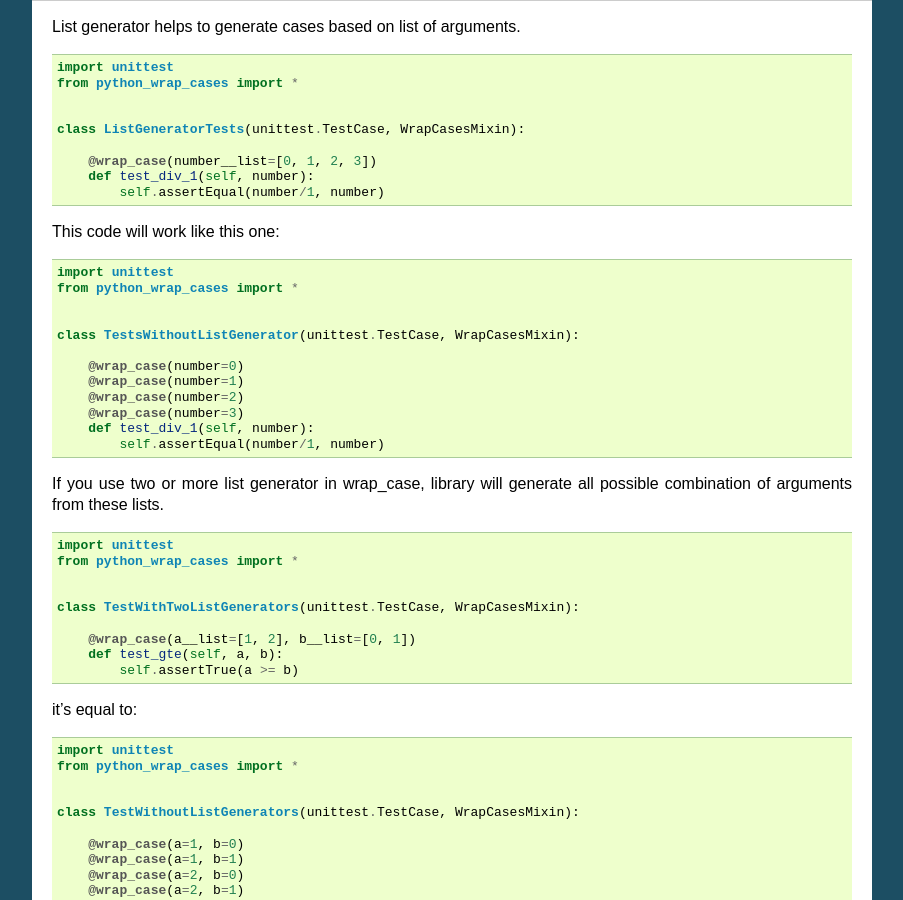
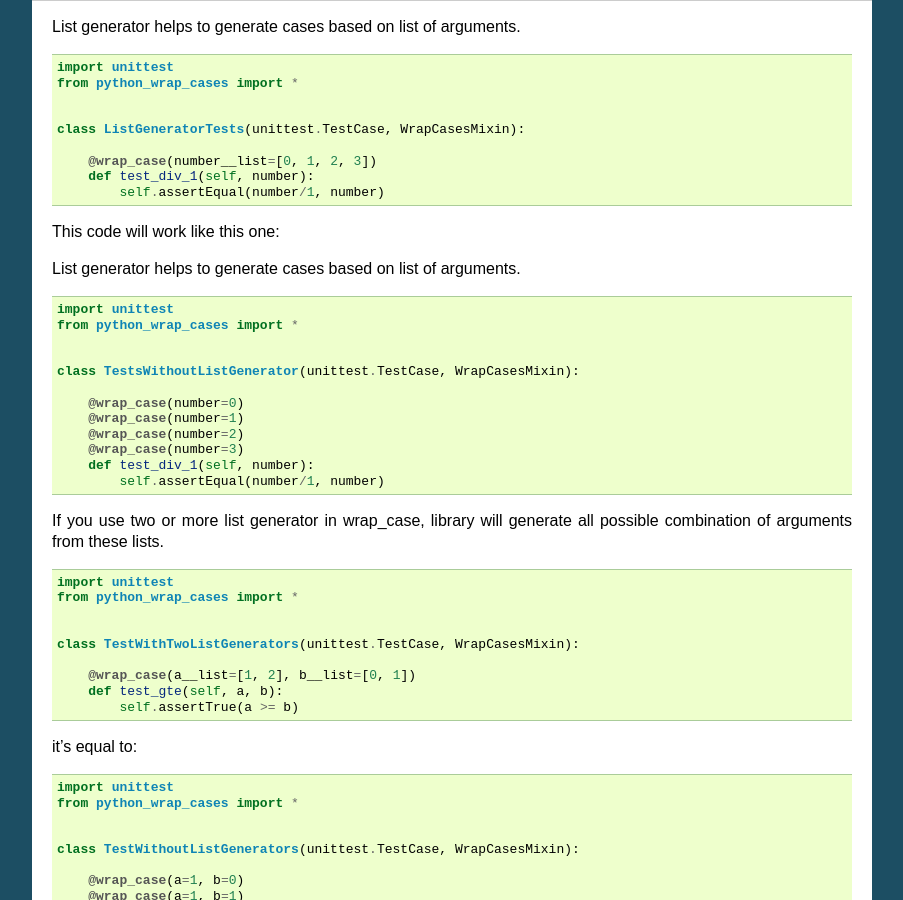
Before and after one commit to erm0l0v/python_wrap_cases, a Sphinx documentation site: the page built from docs/usage.rst, in a window 1280 px wide and 900 px high, scrolled down 1062 px. Shown: the whole window, without its empty margins (198-1101 px from the left). Built offline with Sphinx 7.4.7, drawn with Linux system fonts in a browser that asks for light colours.

```diff
--- a/docs/usage.rst
+++ b/docs/usage.rst
@@ -14,7 +14,7 @@
         @wrap_case('value1_a', 'value2_a')
         @wrap_case('value1_b', 'value2_b')
         def test_with_params(self, param1, param2)
-            ...
+            # ...
 
 ::
 
@@ -86,6 +86,8 @@
 ::
 
 This code will work like this one:
+
+List generator helps to generate cases based on list of arguments.
 
 .. code:: python
 
```
Also changed, not shown: README.rst (+6 -6 lines).
